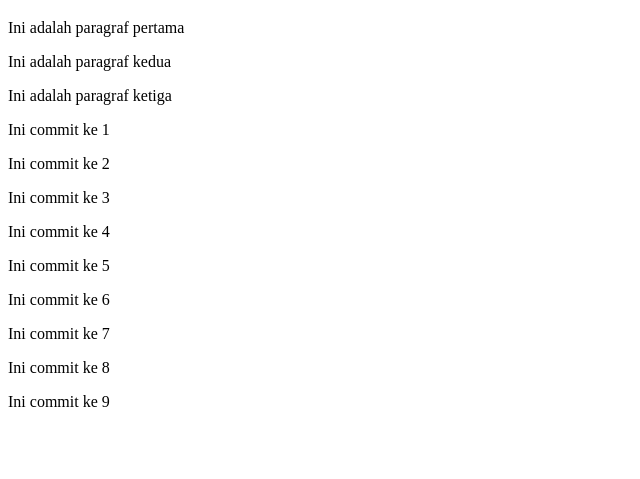
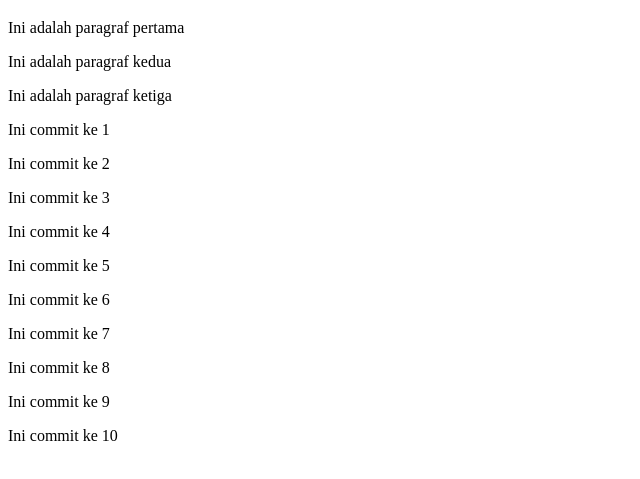
Before and after one commit to Wisander-Wibowo/praktek-06-github, a plain HTML site: page index.html in a window 1280 px wide. Shown: the part 61-540 px from the top of the page, without its empty margins (0-640 px from the left). Drawn offline with Linux system fonts and the light colour scheme.

Commit message:
menambahkan commit 10

```diff
--- a/index.html
+++ b/index.html
@@ -20,6 +20,6 @@
     <p>Ini commit ke 7</p>
     <p>Ini commit ke 8</p>
     <p>Ini commit ke 9</p>
-
+    <p>Ini commit ke 10</p>
 </body>
 </html>
```
